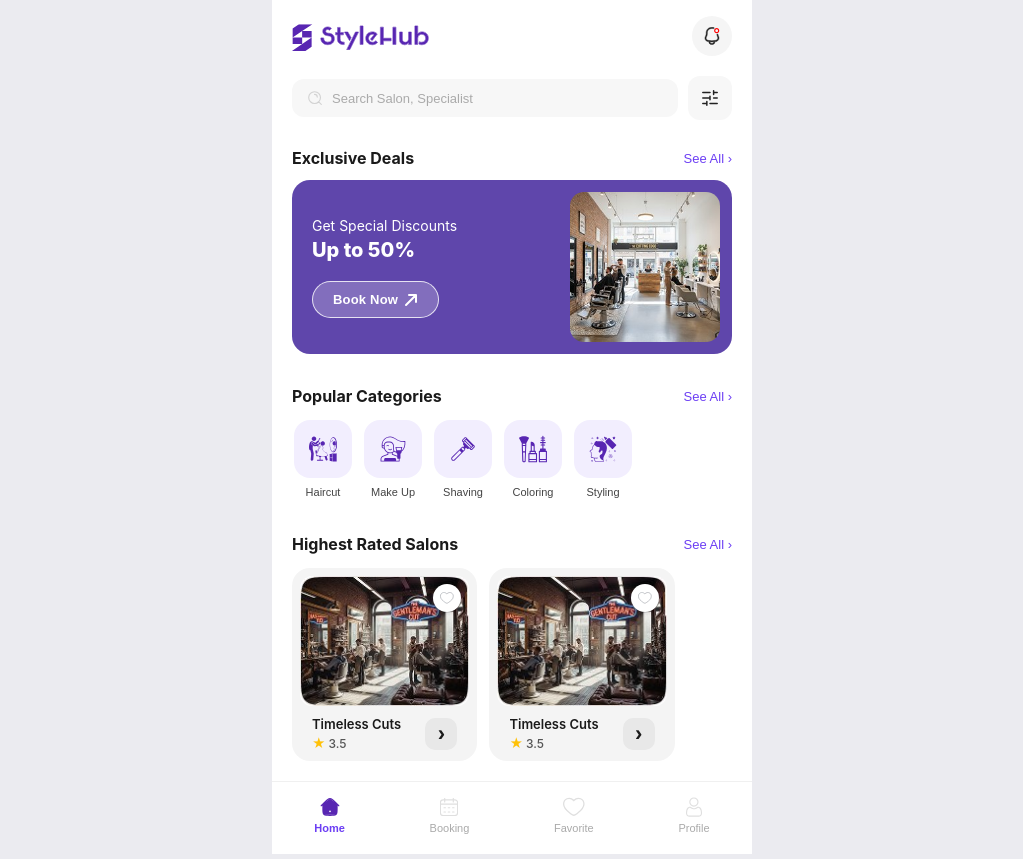
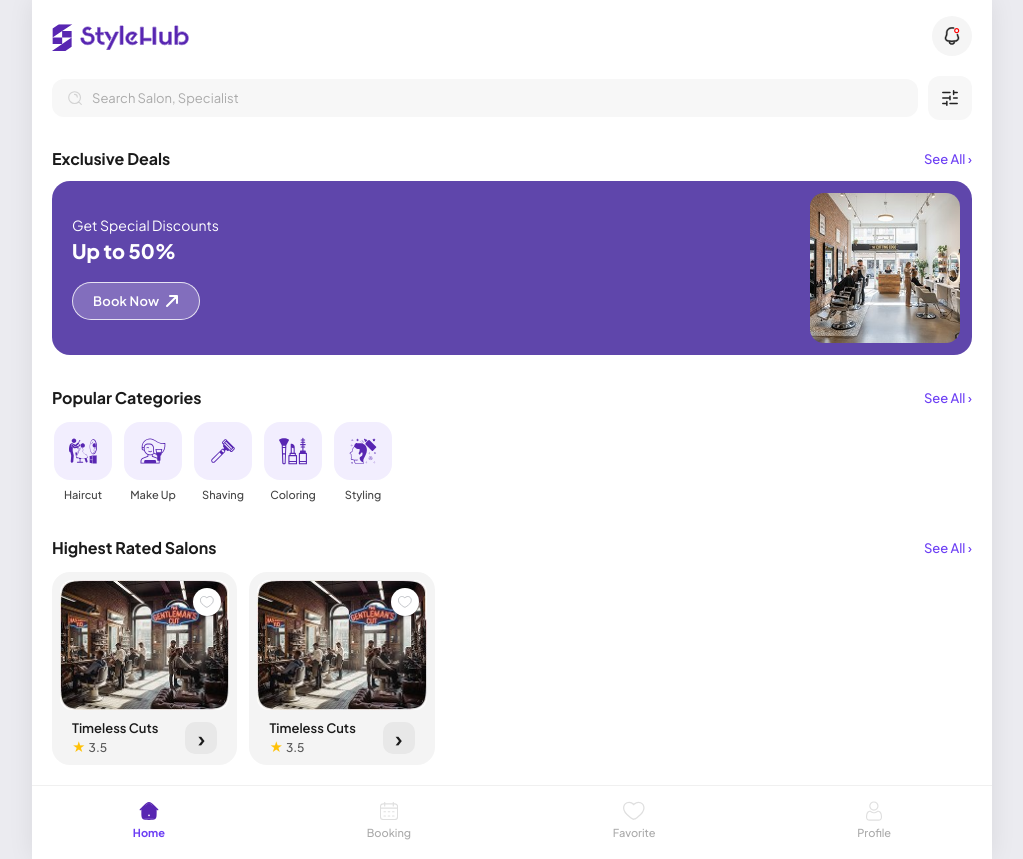
Before and after one commit to Ahmadhalabi2/StyleHub, a React (Vite) app: page / in a window 1280 px wide. Shown: the whole page, without its empty margins (128-1151 px from the left). Built offline with nearby package versions, Linux system fonts and the light colour scheme.

Commit message:
style: update App.css and index.css styles

```diff
--- a/src/App.css
+++ b/src/App.css
@@ -1,15 +1,67 @@
+*,
+*::before,
+*::after {
+  box-sizing: border-box;
+}
+
+html {
+  -webkit-text-size-adjust: 100%;
+}
+
+body {
+  margin: 0;
+  background: #fff;
+  font-size: clamp(14px, 0.875rem + 0.25vw, 18px);
+}
+
+img,
+video,
+svg {
+  max-width: 100%;
+  height: auto;
+}
+
 .app-wrapper {
   min-height: 100vh;
+  min-height: 100dvh;
   display: flex;
   flex-direction: column;
   background: #fff;
   width: 100%;
   max-width: 480px;
   margin: 0 auto;
+  padding: env(safe-area-inset-top) env(safe-area-inset-right)
+           env(safe-area-inset-bottom) env(safe-area-inset-left);
 }
 
+/* موبايل كبير + أي شاشة أوسع: خلفية رمادية وظل خفيف */
 @media (min-width: 520px) {
   body {
     background: #ebebf0;
   }
+
+  .app-wrapper {
+    box-shadow: 0 0 24px rgba(0, 0, 0, 0.08);
+  }
 }
+
+/* تابلت */
+@media (min-width: 768px) {
+  .app-wrapper {
+    max-width: 720px;
+  }
+}
+
+/* لابتوب */
+@media (min-width: 1200px) {
+  .app-wrapper {
+    max-width: 960px;
+  }
+}
+
+/* شاشات كبيرة جداً */
+@media (min-width: 1600px) {
+  .app-wrapper {
+    max-width: 1200px;
+  }
+}
--- a/src/index.css
+++ b/src/index.css
@@ -1,22 +1,9 @@
 * {
   margin: 0;
   padding: 0;
-  box-sizing: border-box;
-}
-
-body {
-  font-family: 'Inter', 'Segoe UI', sans-serif;
-  background-color: #f0f0f0;
-  display: flex;
-  justify-content: center;
-  align-items: center;
-  min-height: 100vh;
+  font-family: 'Plus Jakarta Sans', 'Inter', sans-serif;
 }
 
 #root {
-  display: flex;
-  justify-content: center;
-  align-items: center;
   width: 100%;
-  min-height: 100vh;
 }
```
